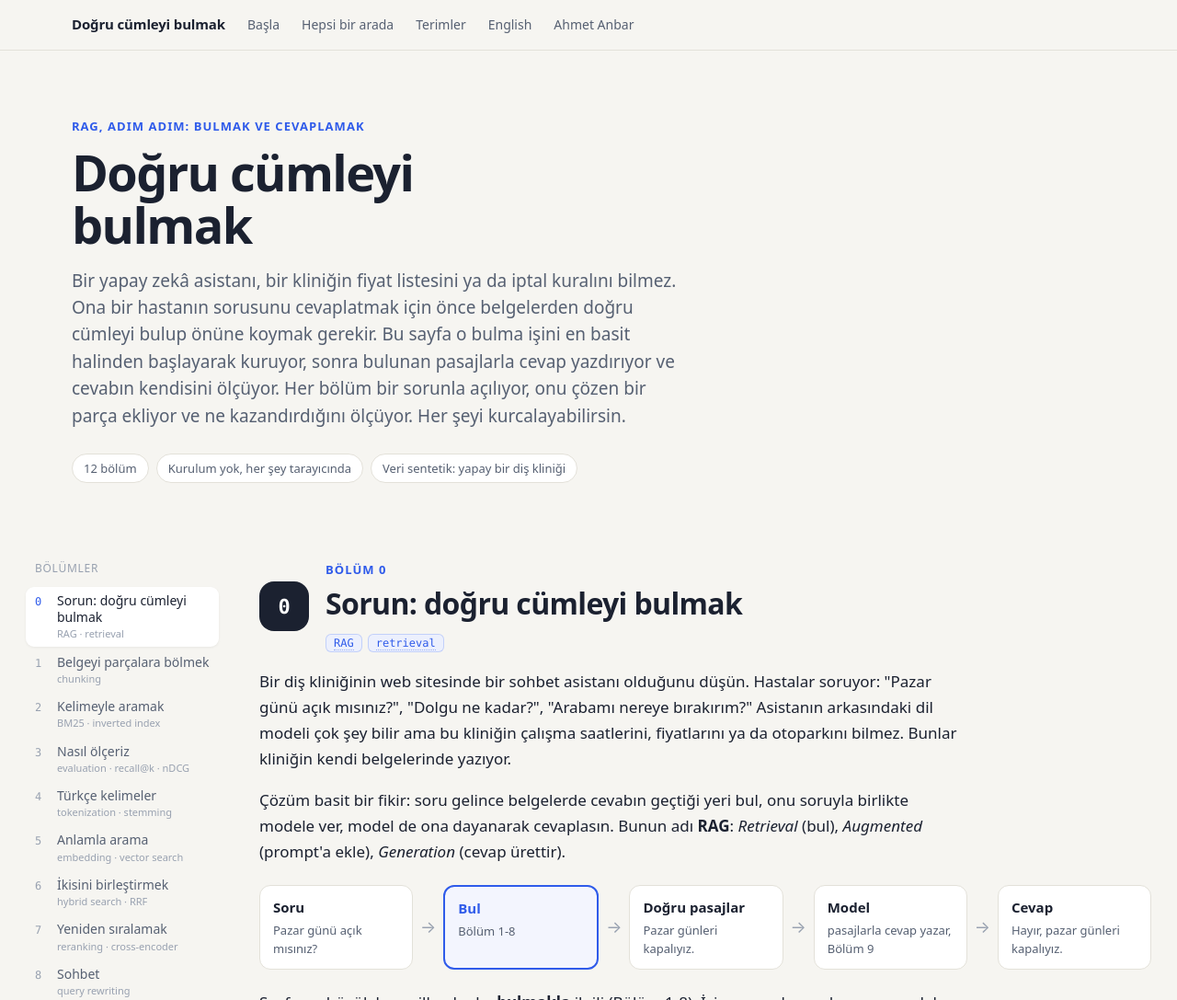
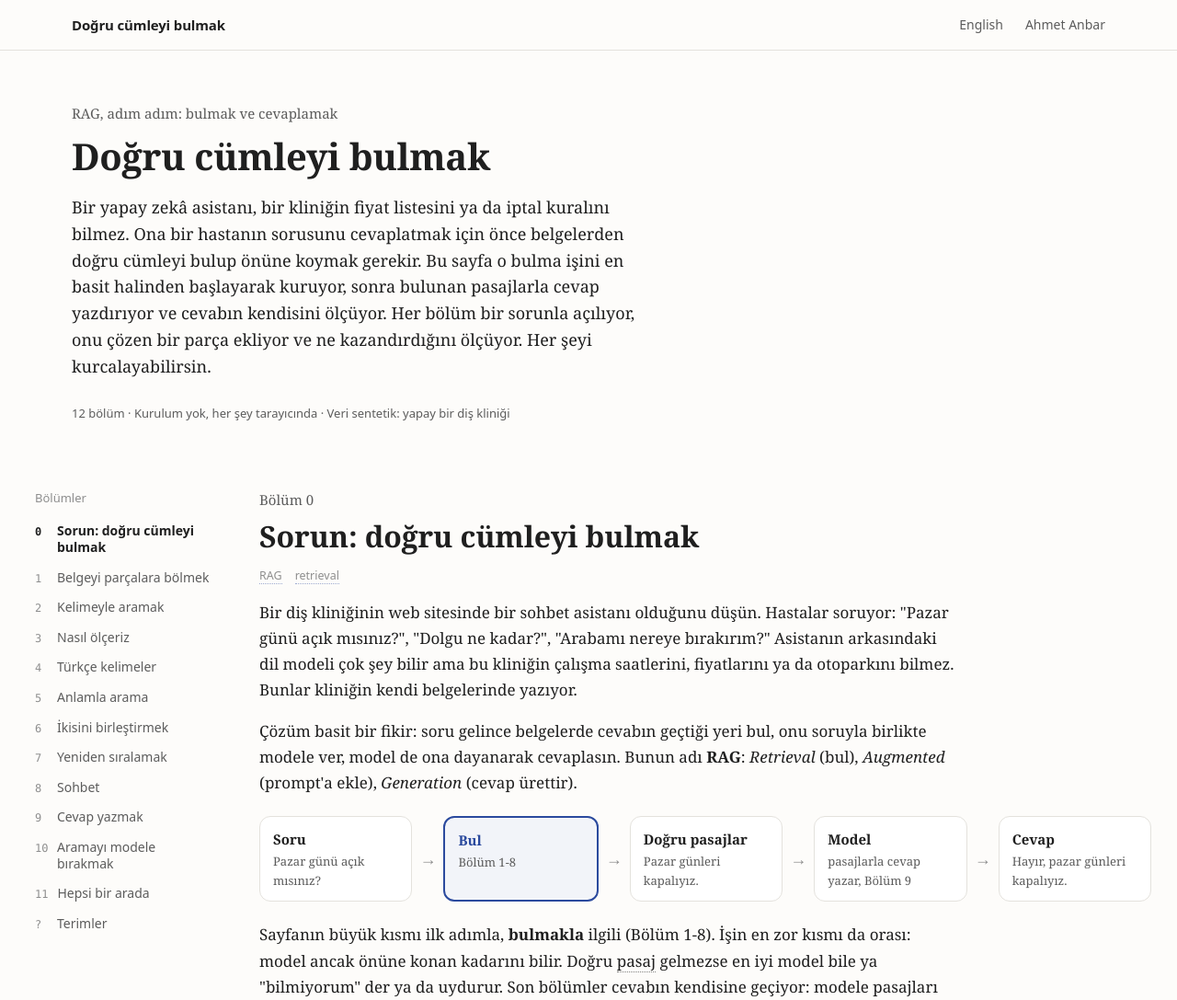
Before and after one commit to ahmetanbar/ahmetanbar.github.io, a plain HTML site: page rag/tr/index.html in a window 1280 px wide. Shown: the top 1087 px of the page at 92% size. Drawn offline with Linux system fonts and the light colour scheme.

Commit message:
Use the plainer RAG pages
build.sh also copies plain.css.

Co-Authored-By: Claude Opus 5.5 <noreply@anthropic.com>

```diff
--- a/rag/index.html
+++ b/rag/index.html
@@ -6,6 +6,7 @@
 <title>RAG, measured: one clinic in two languages</title>
 <link rel="stylesheet" href="tr/style.css">
 <link rel="stylesheet" href="en.css">
+<link rel="stylesheet" href="tr/plain.css">
 </head>
 <body>
 <nav class="top"><div class="wrap">
@@ -23,7 +24,6 @@
 </div></nav>
 
 <header class="hero"><div class="wrap">
-  <div class="kicker">A playable case study</div>
   <h1>RAG, measured: one clinic in two languages</h1>
   <p class="lead">I built a retrieval-augmented assistant for a small, made-up dental clinic, one piece at a time, and measured what every piece bought. Then I wrote the same clinic again in English and ran everything a second time. The page shows what each step gained, what it cost per answer, which guesses of mine turned out wrong, and where English and Turkish behave differently.</p>
   <div class="author card">
--- a/rag/tr/index.html
+++ b/rag/tr/index.html
@@ -5,6 +5,7 @@
 <meta name="viewport" content="width=device-width, initial-scale=1">
 <title>Doğru cümleyi bulmak: RAG, adım adım</title>
 <link rel="stylesheet" href="style.css">
+<link rel="stylesheet" href="plain.css">
 </head>
 <body>
 <nav class="top"><div class="wrap">
--- /dev/null
+++ b/rag/tr/plain.css
@@ -0,0 +1,43 @@
+/* Overrides style.css and en.css, so it must load after them. */
+:root {
+  --bg: #fdfcfa; --paper: #fff; --ink: #1f1f1f; --soft: #5c5c5c; --faint: #8e8e8e;
+  --line: #e4e2dd; --wash: #f3f1ec; --jev: #2b4a9e; --radius: 6px;
+}
+body { font: 17px/1.6 Charter, "Bitstream Charter", "Sitka Text", Cambria, Georgia, serif; }
+nav.top, .toc, button, input, select, textarea, table, svg, .card .label, .btn, .tag, .meta { font-family: system-ui, -apple-system, "Segoe UI", Roboto, sans-serif; }
+
+nav.top { background: var(--bg); backdrop-filter: none; }
+nav.top strong { font-weight: 600; }
+
+header.hero { padding: 56px 0 28px; }
+.kicker { color: var(--soft); font-weight: 400; font-size: 15px; letter-spacing: 0; text-transform: none; }
+h1 { font-size: clamp(30px, 4vw, 40px); line-height: 1.15; letter-spacing: -0.01em; font-weight: 600; max-width: 26ch; }
+h2 { font-size: 26px; letter-spacing: -0.005em; font-weight: 600; }
+.lead { font-size: 18px; color: var(--ink); }
+.meta { gap: 0; color: var(--soft); font-size: 14px; }
+.meta span { background: none; border: 0; padding: 0; border-radius: 0; }
+.meta span + span::before { content: "\00a0\00b7\00a0"; }
+.author.card { background: none; border: 0; border-left: 2px solid var(--line); border-radius: 0; padding: 2px 0 2px 16px; }
+
+.card { border-radius: var(--radius); }
+.tags { gap: 4px 14px; }
+.tag { background: none; border: 0; padding: 0; border-radius: 0; color: var(--faint); font-size: 12.5px; }
+
+.switch, .switch button, .tabs button, .kinds button, .suggest button, .pills button, .chip { border-radius: 6px; }
+.switch button.on, .toc a.on { box-shadow: none; }
+.toc a.on { background: none; font-weight: 600; }
+.toc a.on .num { color: var(--ink); }
+.toc-title { text-transform: none; letter-spacing: 0; font-size: 13px; }
+
+.chart .line { stroke: var(--ink); stroke-width: 3; }
+.stepper .fill { background: var(--ink); }
+.step.on .ball { transform: none; box-shadow: none; }
+.flow .edge { animation: none; }
+.rung.on, .pipe-box:hover, .mini-results li.on, .hit.target, .prompt-passage.cited { box-shadow: none; }
+.chapter .number { display: none; }
+.label, .query .label, .variant-grid .label, .bubble small { text-transform: none; letter-spacing: 0; }
+.toc a .toc-terms { display: none; }
+@media (min-width: 1101px) {
+  nav.top a[href^="#"] { display: none; }
+  nav.top strong { margin-right: auto; }
+}
```
Also changed, not shown: 1 other file.
